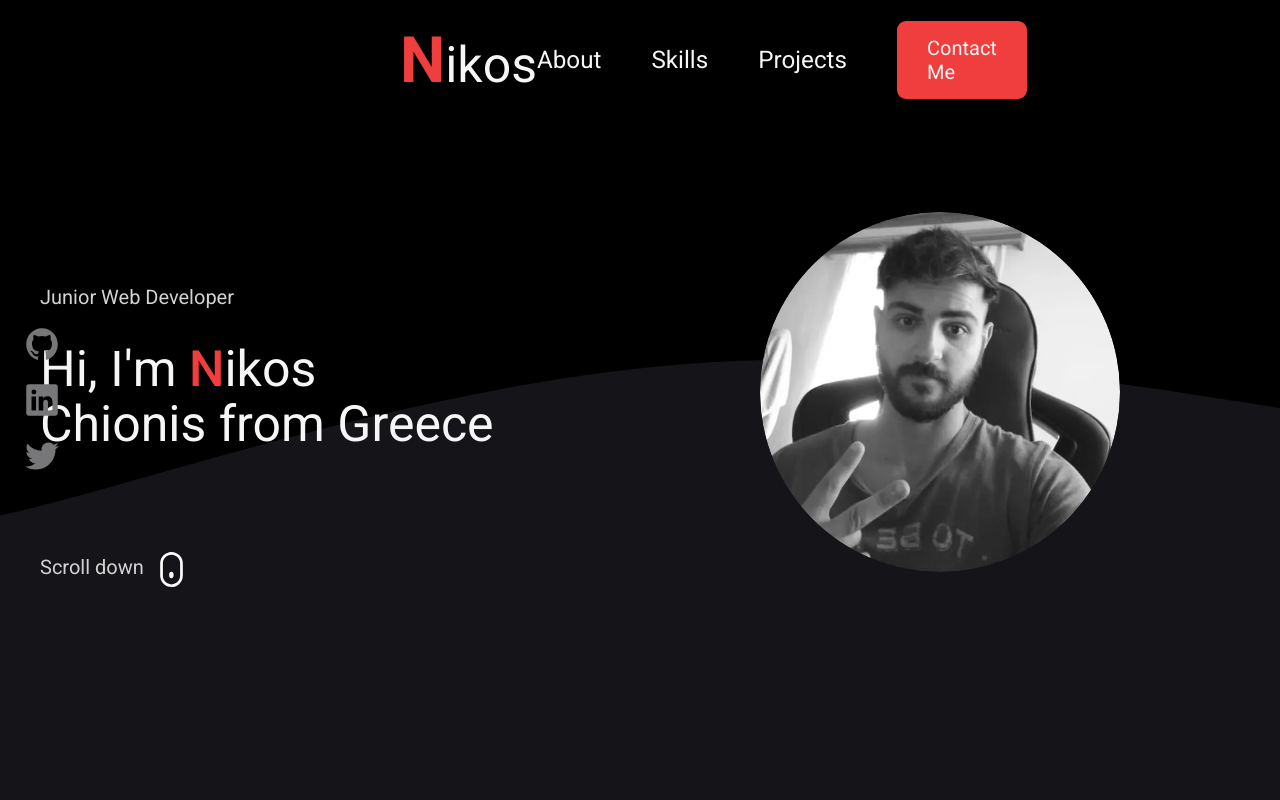
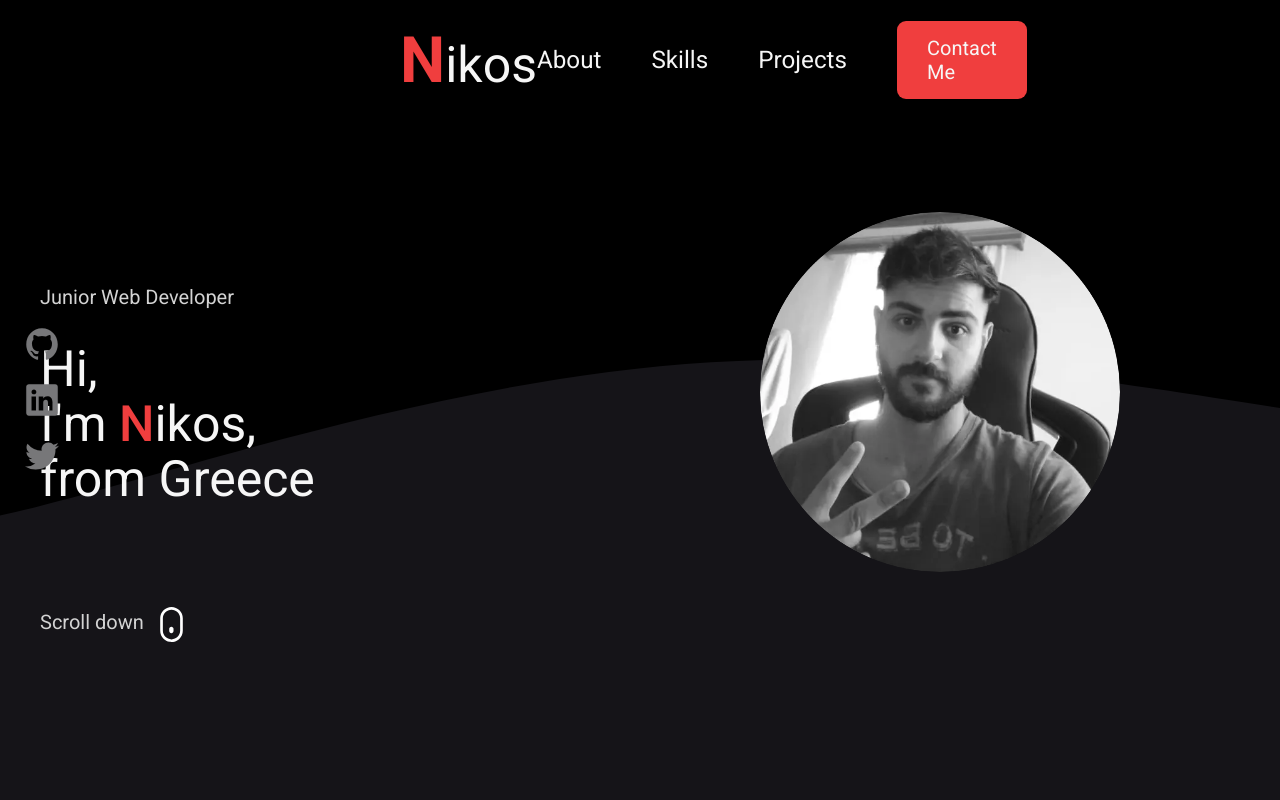
Before and after one commit to fenomenogr777/My-Portofolio, a plain HTML site: page index.html in a window 1280 px wide. Shown: the top 800 px of the page. Drawn offline with nearby package versions, Linux system fonts and the light colour scheme.

```diff
--- a/index.html
+++ b/index.html
@@ -62,7 +62,8 @@
         <section class="hero-section container" id="hero">
           <div class="hero-text">
             <p>Junior Web Developer</p>
-            <h1>Hi, Ι'm <span class="nikos">N</span>ikos<br>Chionis from Greece</h1>
+            <h1>Hi,<br>
+               Ι'm <span class="nikos">N</span>ikos,<br>from Greece</h1>
             <div class="hero-scroll">
               <p>Scroll down</p>
               <img src="/imgs/scroll-down.svg">
--- a/scripts/script.js
+++ b/scripts/script.js
@@ -9,7 +9,7 @@
 const hero = document.querySelector(".hero-section");
 const header = document.querySelector(".header");
 const headerHeight = header.getBoundingClientRect().height;
-const logo = document.querySelector(".logo-img");
+const logo = document.querySelector(".nnn1");
 const headerHeigh = header.getBoundingClientRect();
 document.documentElement.style.setProperty("--height", `${headerHeight}px`);
 window.addEventListener("scroll", function (e) {});
```
